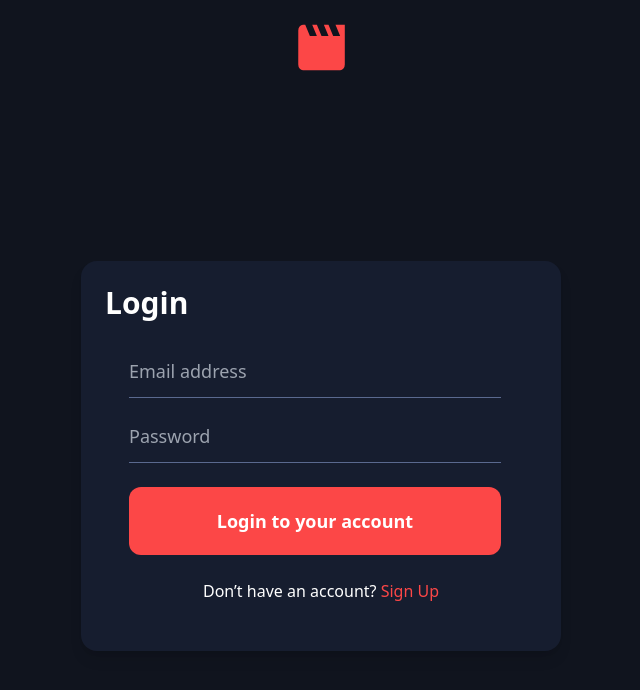
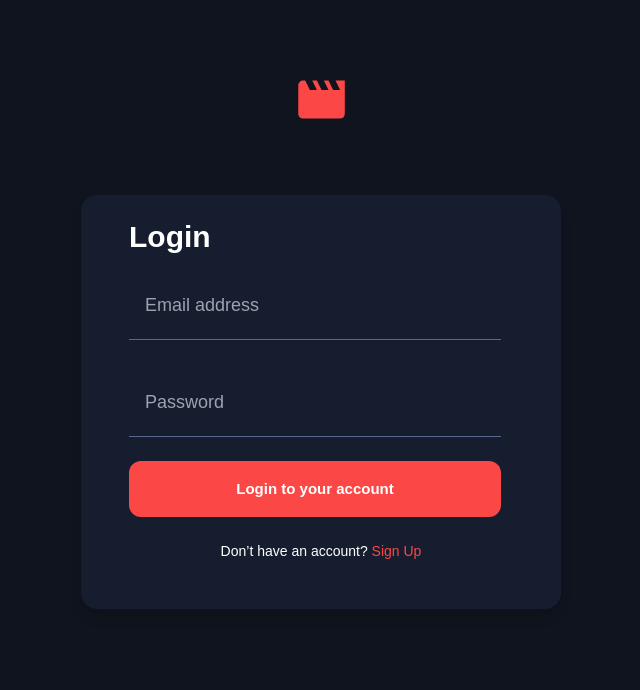
Before and after one commit to knoeks/Projektinis-darbas, a React (Vite) app: page /login in a window 1280 px wide. Shown: the top 690 px of the page, without its empty margins (319-959 px from the left). Built offline with nearby package versions, Linux system fonts and the light colour scheme.

Commit message:
LoginForm

```diff
--- a/package.json
+++ b/package.json
@@ -14,6 +14,7 @@
     "bcrypt": "^5.1.1",
     "body-parser": "^1.20.3",
     "cors": "^2.8.5",
+    "daisyui": "^4.12.20",
     "express": "^4.21.2",
     "react": "^18.3.1",
     "react-dom": "^18.3.1",
@@ -33,6 +34,6 @@
     "globals": "^15.12.0",
     "postcss": "^8.4.49",
     "tailwindcss": "^3.4.16",
-    "vite": "^6.0.1"
+    "vite": "^6.0.3"
   }
 }
--- a/src/components/LoginForm.jsx
+++ b/src/components/LoginForm.jsx
@@ -18,10 +18,10 @@ const LoginForm = () => {
       setEmailError("Can't be empty");
       isValid = false;
     } else if (!/\S+@\S+\.\S+/.test(email)) {
-      setEmailError("Invalid email format.");
+      setEmailError("Invalid email format");
       isValid = false;
     } else {
-      setEmailError("");
+      setEmailError("Email is not registered");
     }
 
     // pass validation
@@ -29,13 +29,13 @@ const LoginForm = () => {
       setPasswordError("Can't be empty");
       isValid = false;
     } else {
-      setPasswordError("");
+      setPasswordError("Invalid password");
     }
 
     if (!isValid) return;
 
     try {
-      const response = await fetch("http://localhost:5000/users", {
+      const response = await fetch("http://localhost:5001/users", {
         method: "GET",
         headers: {
           "Content-Type": "application/json",
@@ -46,93 +46,82 @@ const LoginForm = () => {
       const user = users.find((u) => u.email === email);
 
       if (!user) {
-        setEmailError("This email is not registered.");
+        setEmailError("This email is not registered");
       } else if (user.password !== password) {
         setPasswordError("Invalid password.");
       } else {
         navigate("/home");
       }
     } catch (err) {
-      setEmailError("An error occurred. Please try again later.");
+      setEmailError("An error occurred. Please try again later");
     }
   };
 
   return (
-    <div className="flex justify-center items-center min-h-screen bg-[#10141E] relative">
+    <div className="menu-position">
       {/* logo */}
-      <div className="absolute top-6 left-1/2 transform -translate-x-1/2">
+      <div className="logo">
         <img
           src="/logo.svg" // cia reikia pakeist
           alt="Logo"
-          className="w-12 h-12"
+          className="w-12 h-10"
         />
       </div>
 
       {/* menu */}
-      <div className="w-[480px] bg-[#161D2F] p-12 rounded-2xl shadow-lg relative mt-28">
+      <div className="menu">
         {/* title */}
-        <h1 className="text-white text-3xl font-bold absolute top-6 left-6">
-          Login
-        </h1>
+        <h1 className="title">Login</h1>
 
-        <form onSubmit={handleSubmit} className="mt-12">
+        <form onSubmit={handleSubmit} className="on-submit" noValidate>
           {/* mail field */}
-          <div className="mb-6 relative">
+          <div className="email-field">
             <input
               id="email"
               type="email"
               value={email}
               onChange={(e) => setEmail(e.target.value)}
               autoComplete="off"
-              className={`w-[calc(100%-12px)] bg-transparent border-0 border-b text-white pb-3 text-lg focus:outline-none focus:ring-0 ${
+              className={`w-[calc(100%-12px)] pl-4 bg-transparent border-0 border-b text-white pb-5 text-lg focus:outline-none focus:ring-0 ${
                 emailError
-                  ? "border-b-red-500"
-                  : "border-b-[#5A698F] focus:border-b-white"
+                  ? "border-b-red"
+                  : "border-b-accent focus:border-b-white"
               }`}
               placeholder="Email address"
             />
-            {emailError && (
-              <span className="absolute right-0 top-2 text-sm text-red-500">
-                {emailError}
-              </span>
-            )}
+            {emailError && <span className="email-error">{emailError}</span>}
           </div>
 
-          {/* pass field */}
-          <div className="mb-6 relative">
+          {/* password field */}
+          <div className="password-field">
             <input
               id="password"
               type="password"
               value={password}
               onChange={(e) => setPassword(e.target.value)}
               autoComplete="off"
-              className={`w-[calc(100%-12px)] bg-transparent border-0 border-b text-white pb-3 text-lg focus:outline-none focus:ring-0 ${
+              className={`w-[calc(100%-12px)] pl-4 bg-transparent border-0 border-b text-white pb-5 text-lg focus:outline-none focus:ring-0 ${
                 passwordError
-                  ? "border-b-red-500"
-                  : "border-b-[#5A698F] focus:border-b-white"
+                  ? "border-b-red"
+                  : "border-b-accent focus:border-b-white"
               }`}
               placeholder="Password"
             />
             {passwordError && (
-              <span className="absolute right-0 top-2 text-sm text-red-500">
-                {passwordError}
-              </span>
+              <span className="password-error">{passwordError}</span>
             )}
           </div>
 
           {/* button */}
-          <button
-            type="submit"
-            className="w-[calc(100%-12px)] py-5 bg-[#FC4747] text-white font-bold text-lg rounded-xl transition-all duration-300 hover:bg-white hover:text-black focus:outline-none focus:ring-2 focus:ring-white focus:ring-opacity-50"
-          >
+          <button type="submit" className="submit-button-style">
             Login to your account
           </button>
         </form>
 
         {/* apacioje tekstas */}
-        <p className="text-center mt-6 text-white">
+        <p className="text-at-the-bottom">
           Don’t have an account?{" "}
-          <a href="/signup" className="text-[#FC4747] hover:underline">
+          <a href="/signup" className="sign-up-button">
             Sign Up
           </a>
         </p>
--- a/src/index.css
+++ b/src/index.css
@@ -2,6 +2,68 @@
 @tailwind components;
 @tailwind utilities;
 
-/* .button-primary { */
-  /* @apply bg-buttonRed text-white py-3 px-12 rounded-md hover:bg-red-600 focus:outline-none focus:ring-2 focus:ring-red-400; */
-/* } */
+@layer base {
+  .input-field {
+    @apply caret-red text-white border-b border-accent pb-[1.13rem] focus:outline-none bg-transparent;
+
+    &:focus {
+      @apply border-white;
+    }
+  }
+  .input-error-custom {
+    @apply border-red caret-red text-white border-b pb-[1.13rem] focus:outline-none bg-transparent;
+  }
+
+  body {
+    @apply font-outfit;
+  }
+  .text-at-the-bottom {
+    @apply text-center mt-6 text-white;
+  }
+  .title {
+    @apply text-white text-3xl font-bold absolute top-6 left-12;
+  }
+}
+
+@layer components {
+  .submit-button-style {
+    @apply w-[calc(100%-12px)] py-4 bg-red text-white font-bold text-body-m rounded-xl transition-all duration-300 hover:bg-white hover:text-dark focus:outline-none focus:ring-2 focus:ring-white focus:ring-opacity-50;
+  }
+  .sign-up-button {
+    @apply text-red hover:underline;
+  }
+  .logo {
+    @apply absolute top-20 left-1/2 transform -translate-x-1/2;
+  }
+
+  .menu {
+    @apply w-[480px] bg-dark p-12 rounded-2xl shadow-lg relative mt-1;
+  }
+
+  .password-field {
+    @apply mb-6 relative;
+  }
+
+  .password-error {
+    @apply absolute right-9 top-2 text-sm text-red;
+  }
+
+  .email-field {
+    @apply mb-12 relative;
+  }
+
+  .email-error {
+    @apply absolute right-9 top-2 text-sm text-red;
+  }
+
+  .on-submit {
+    @apply mt-12;
+  }
+
+  .menu-position {
+    @apply flex justify-center items-center min-h-screen bg-light relative;
+  }
+}
+
+@layer utilities {
+}
--- a/tailwind.config.js
+++ b/tailwind.config.js
@@ -1,7 +1,53 @@
-module.exports = {
-  content: ["./src/**/*.{js,jsx,ts,tsx}"],
+import daisyui from "daisyui";
+
+/** @type {import('tailwindcss').Config} */
+export default {
+  content: ["./index.html", "./src/**/*.{js,ts,jsx,tsx}"],
   theme: {
-    extend: {},
+    extend: {
+      // naudojimas:
+      // 1) grid-cols-2 -maziems ekranams
+      // 2) md:grid-cols-3 -vidutiniams ekranams
+      // 3) xl:grid-cols-4 -dideliems ekranams
+      screens: {
+        md: "768px",
+        xl: "1440px",
+        // => @media (min-width: 1440px) { ... }
+      },
+
+      // pavyzdys: bg-red text-red
+      colors: {
+        red: "#FC4747", // Red
+        dark: "#161D2F", // Dark Navy
+        light: "#10141E", // Blackish Navy
+        white: "#FFFFFF", // White
+        accent: "#5A698F", // Blue-Grey
+      },
+
+      // šriftas: font-outfit
+      fontFamily: {
+        outfit: ["Outfit", "sans-serif"], // Assuming 'Outfit' is imported via a font provider like Google Fonts
+      },
+
+      // pavyzdys: text-heading-xs
+      fontSize: {
+        "heading-l": ["32px", { lineHeight: "40px", fontWeight: "300" }], // Light
+        "heading-m": ["24px", { lineHeight: "32px", fontWeight: "300" }], // Light
+        "heading-s": ["24px", { lineHeight: "32px", fontWeight: "500" }], // Medium
+        "heading-xs": ["18px", { lineHeight: "24px", fontWeight: "500" }], // Medium
+        "body-m": ["15px", { lineHeight: "24px", fontWeight: "300" }], // Light
+        "body-s": ["15px", { lineHeight: "24px", fontWeight: "300" }], // Light
+        "specific_search": ["16px", {lineHeight: "24px", fontWeight: "300" }], // Text for mobile search bar
+        "specific_search-results": ["20px", {lineHeight: "24px", fontWeight: "300" }], // Text for mobile search results
+      },
+
+      spacing: {
+        sm: "0.9375rem", // 15px
+        md: "1.8125rem", // 29px
+        xl: "3.8125rem", // 61px
+        13: "3.25", // 52px
+      },
+    },
   },
-  plugins: [],
+  plugins: [daisyui],
 };
```
Also changed, not shown: 1 other file (tests, documents, lock files or other folders).
